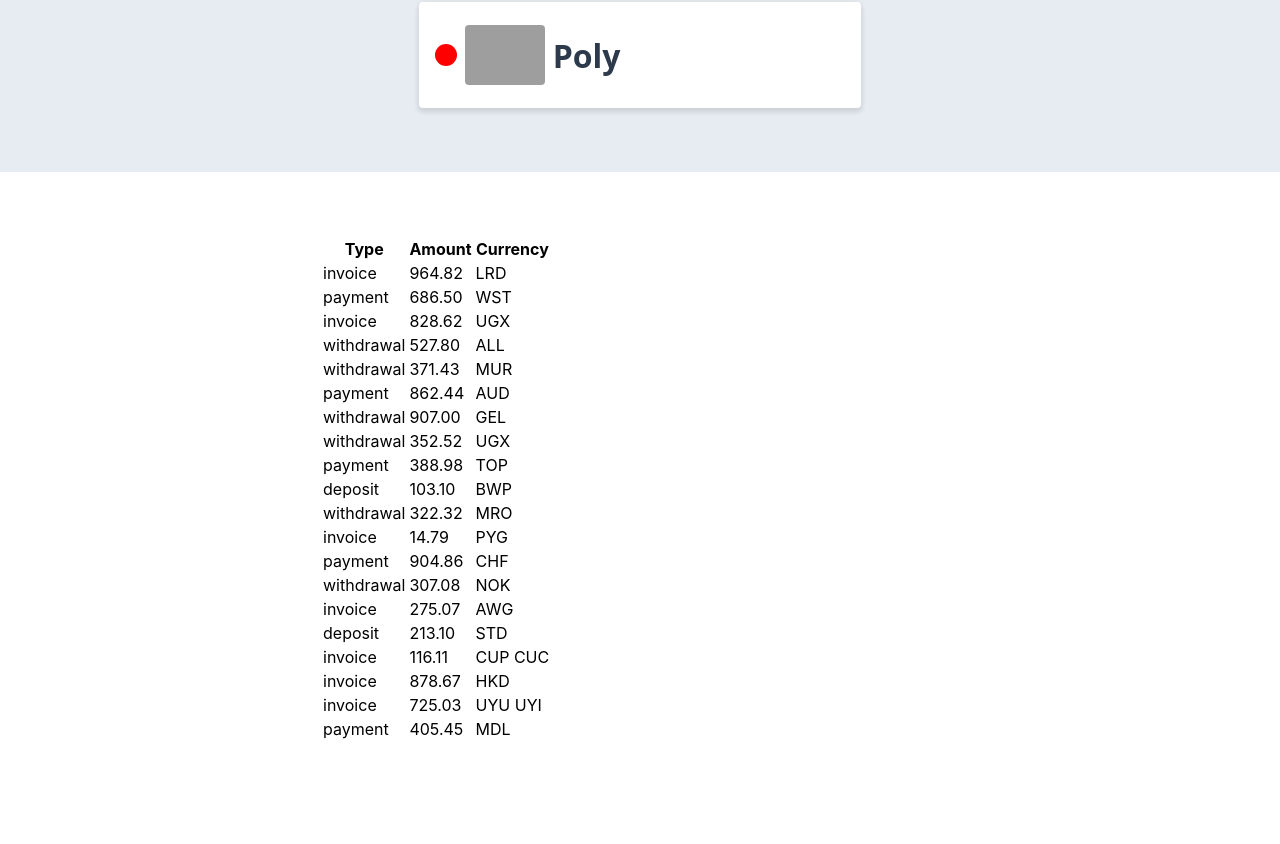
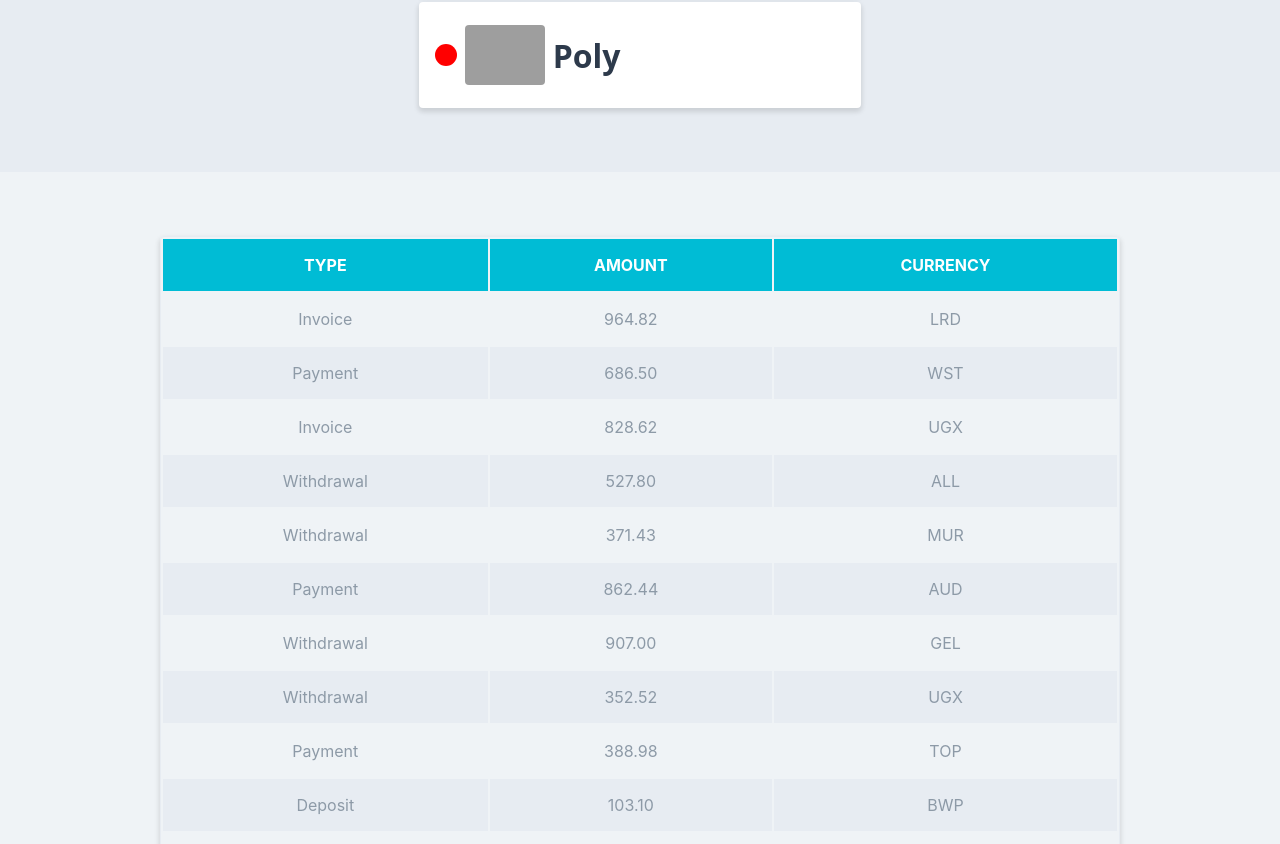
Before and after one commit to namhels/goit-react-hw-01-components, a React (Create React App) app: page / in a window 1280 px wide. Shown: the part 1416-2260 px from the top of the page. Before the commit the page ends 2222 px from the top, so only its background shows below. Built offline with nearby package versions, Linux system fonts and the light colour scheme; grey boxes are pictures that could not be loaded.

Commit message:
add Styled

```diff
--- a/src/components/Profile/Profile.jsx
+++ b/src/components/Profile/Profile.jsx
@@ -1,7 +1,7 @@
 import PropTypes from 'prop-types';
 import { Box } from 'components/Box/Box';
 import defaultImage from 'img/defaultImage.jpg';
-import { Card, Avatar, Name, Tag, Location, Stats, StatsItem, Label, Quantity } from 'components/Profile/Styled'
+import { Card, Avatar, Name, Tag, Location, Stats, StatsItem, Label, Quantity } from 'components/Profile/Profile.Styled'
 
 export const Profile = ({ username , location, tag , avatar =  defaultImage, stats }) => {
 
--- a/src/components/Statistics/Statistics.jsx
+++ b/src/components/Statistics/Statistics.jsx
@@ -74,7 +74,6 @@ Statistics.propTypes = {
   ),
 };
 
-
     // <Box
     //   as="section"
     //   display="flex"
--- /dev/null
+++ b/src/components/TransactionHistory/TransactionHistory.Styled.js
@@ -0,0 +1,35 @@
+import styled from 'styled-components';
+
+const Table = styled.table`
+  width: 75%;
+  margin-left: auto;
+  margin-right: auto;
+  text-align: center;
+  border: ${p => p.theme.borders.normal}${p => p.theme.colors.backgroundPrimary};
+  border-radius: ${p => p.theme.radii.normal};
+  box-shadow: ${p => p.theme.shadows.small};
+`;
+
+const HeadRow = styled.tr`
+  color: ${p => p.theme.colors.white};
+  background-color: ${p => p.theme.colors.accent};
+  text-transform: uppercase;
+  border: ${p => p.theme.borders.normal}${p => p.theme.colors.backgroundPrimary};
+`;
+
+const BodyRow = styled.tr`
+  color: ${p => p.theme.colors.textSecondary};
+  /* border: ${p => p.theme.borders.normal}${p =>
+    p.theme.colors.backgroundPrimary}; */
+  :nth-child(2n) {
+    background-color: ${p => p.theme.colors.backgroundPrimary};
+  }
+`;
+
+const TypeData = styled.td`
+  padding-top: ${p => p.theme.space[4]}px;
+  padding-bottom: ${p => p.theme.space[4]}px;
+  text-transform: capitalize;
+`;
+
+export { Table, HeadRow, BodyRow, TypeData };
--- a/src/components/TransactionHistory/TransactionHistory.jsx
+++ b/src/components/TransactionHistory/TransactionHistory.jsx
@@ -1,30 +1,32 @@
+import PropTypes from 'prop-types';
 import { Box } from 'components/Box/Box';
-import PropTypes from 'prop-types';
+import { Table, HeadRow, BodyRow, TypeData } from 'components/TransactionHistory/TransactionHistory.Styled'
 
 export const TransactionHistory = ({ items }) => {
   return (
     <Box
-      py={6}
-      width={1 / 2}
-      mx="auto">
-      <table className="transaction-history">
+      bg='backgroundSecondary'
+      py={6}>
+      <Table>
           <thead>
-         <tr>
-          <th>Type</th>
+            <HeadRow>
+              <Box
+                as='th'
+                py={4}>Type</Box>
               <th>Amount</th>
               <th>Currency</th>
-         </tr>
+            </HeadRow>
           </thead>
         <tbody>
             {items.map(({ id, type, amount, currency }) => (
-          <tr key={id}>
-            <td>{type}</td>
+            <BodyRow key={id}>
+              <TypeData>{type}</TypeData>
               <td>{amount}</td>
               <td>{currency}</td>
-          </tr>
+            </BodyRow>
             ))}
           </tbody>
-    </table>
+      </Table>
     </Box>
   );
 };
@@ -39,22 +41,3 @@ TransactionHistory.propTypes = {
     }),
   ),
 };
-
-    // <table className="transaction-history">
-    //   <thead>
-    //     <tr>
-    //       <th>Type</th>
-    //       <th>Amount</th>
-    //       <th>Currency</th>
-    //     </tr>
-    //   </thead>
-    //   <tbody>
-    //     {items.map(({ id, type, amount, currency }) => (
-    //       <tr key={id}>
-    //         <td>{type}</td>
-    //         <td>{amount}</td>
-    //         <td>{currency}</td>
-    //       </tr>
-    //     ))}
-    //   </tbody>
-    // </table>
--- /dev/null
+++ b/src/components/TransactionHistory/index.js
@@ -0,0 +1,2 @@
+export * from './TransactionHistory';
+export * from './TransactionHistory.Styled';
--- a/src/utils/index.js
+++ b/src/utils/index.js
@@ -1,4 +1,2 @@
 export * from './getRandomHexColor';
 export * from './theme';
-
-// import { getRandomHexColor } from 'utils';
```
Also changed, not shown: src/components/Profile/Profile.Styled.js (renamed from src/components/Profile/Styled.js). Lines whose indentation alone changed are shown as unchanged.
